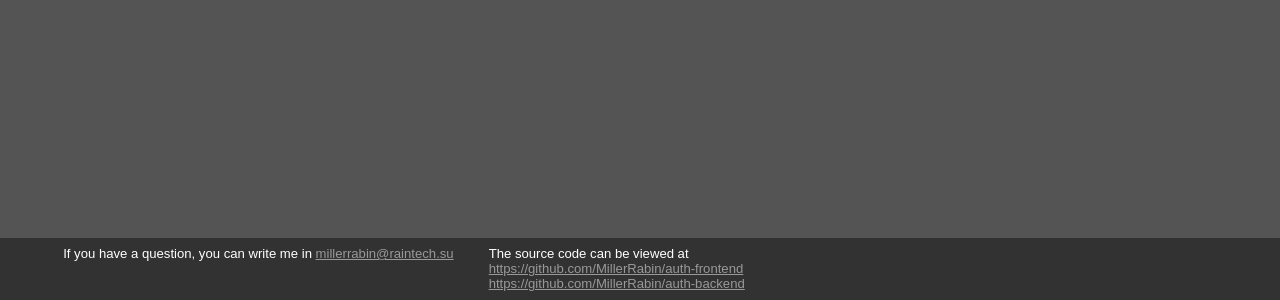
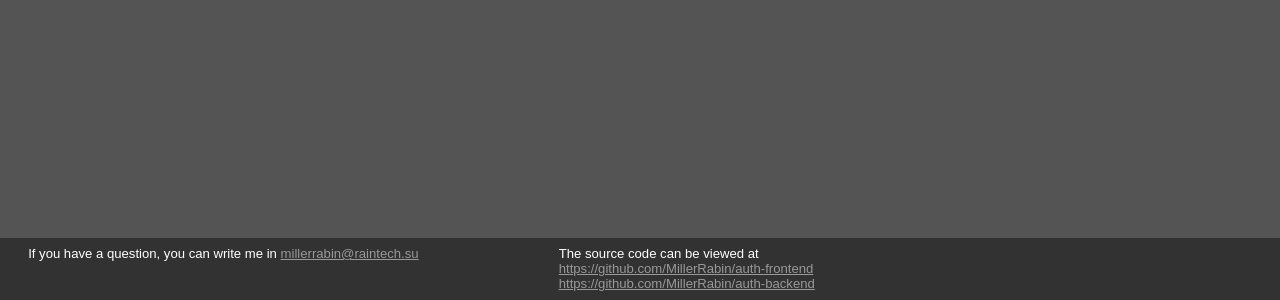
Before and after one commit to MillerRabin/auth-frontend, a plain HTML site: page index.html in a window 1280 px wide. Shown: the part 500-800 px from the top of the page. Drawn offline with Linux system fonts and the light colour scheme; files whose address does not match are found by name.

Commit message:
Create structure

```diff
--- a/apps/footer/footer.css
+++ b/apps/footer/footer.css
@@ -19,7 +19,11 @@ footer .copyrights .item a {
 }
 
 footer .copyrights .item {
-    margin-left: 4rem;
+    margin-left: 16rem;
+}
+
+footer .copyrights .item:first-child {
+    margin-left: 0;
 }
 
 footer .copyrights .item.back a {
```
Also changed, not shown: apps/KeyGen/KeyGen.html (+2 -2 lines).
